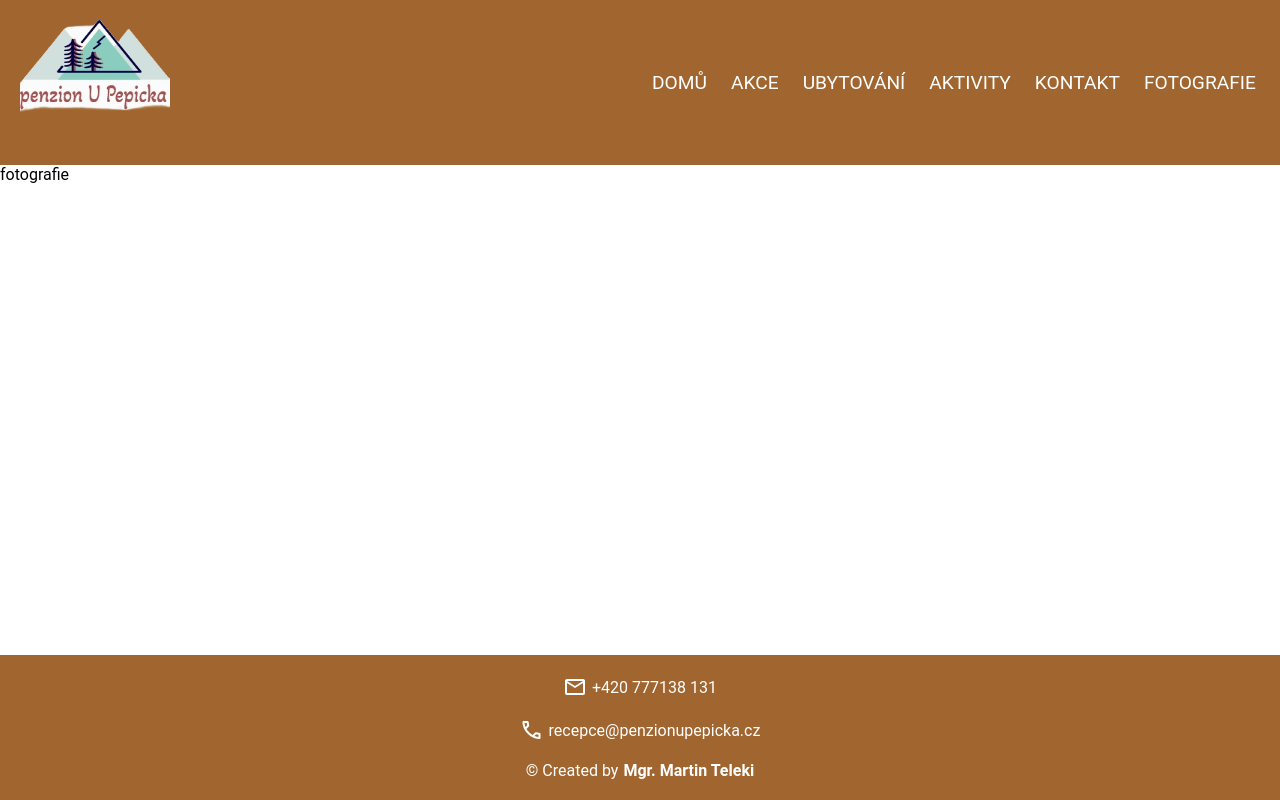
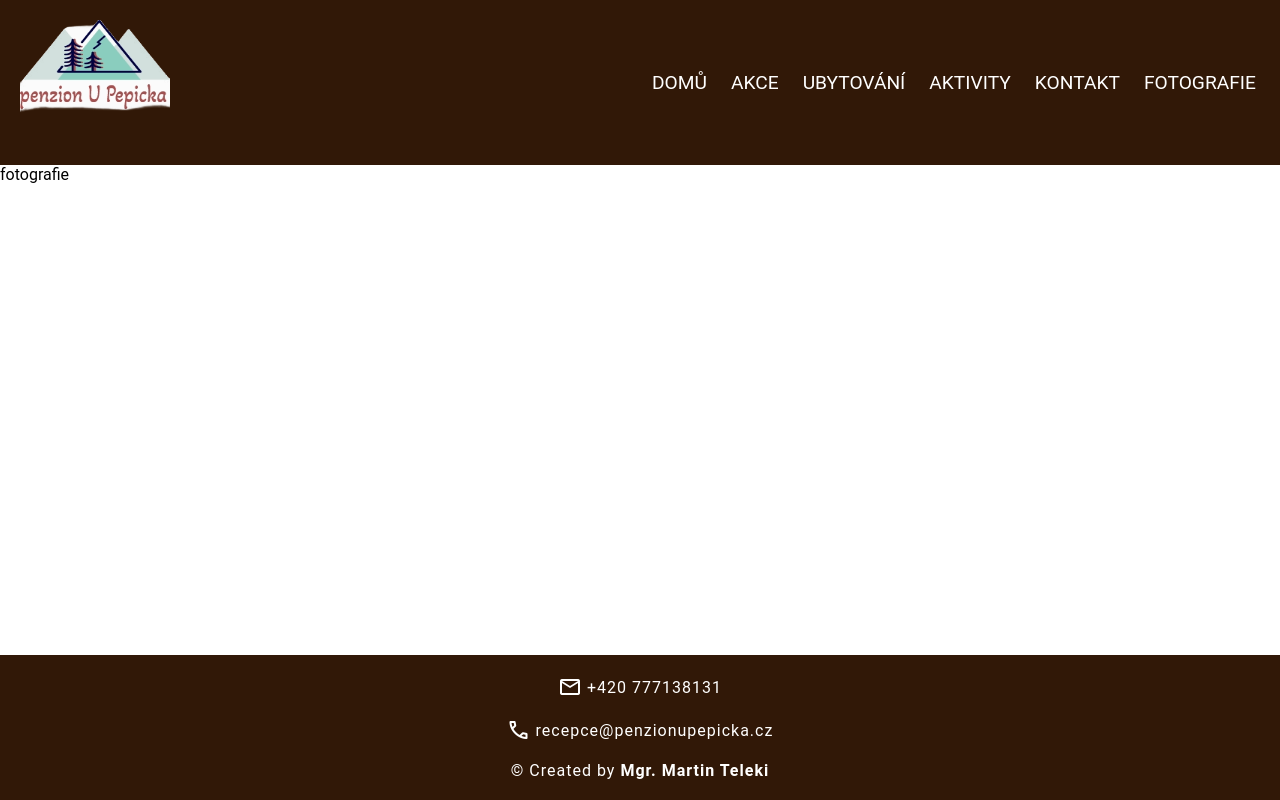
Before and after one commit to MartinTeleki/pensionPepicek, a React (Vite) app: page /fotografie in a window 1280 px wide. Built offline with nearby package versions, Linux system fonts and the light colour scheme.

Commit message:
changed files

```diff
--- a/src/Ui/Footer.jsx
+++ b/src/Ui/Footer.jsx
@@ -1,13 +1,11 @@
 import styles from "./Footer.module.css";
-
 
 export default function Footer() {
   return (
     <div className={styles.footer}>
       <p>
         <div className={styles.iconsContainer}>
-          <span className="material-symbols-outlined">mail</span> +420 777138
-          131
+          <span className="material-symbols-outlined">mail</span> +420 777138131
         </div>{" "}
         <br />
         <div className={styles.iconsContainer}>
--- a/src/Ui/Footer.module.css
+++ b/src/Ui/Footer.module.css
@@ -1,7 +1,7 @@
 /* footer of App */
 
 :root {
-  --background-color-black: #A1662F;
+  --background-color-black: #311807;
   --color-white: #fff;
 }
 
@@ -33,5 +33,5 @@
   display: flex;
   justify-content: center;
   align-items: center;
-
+  letter-spacing: 1px;
 }
--- a/src/Ui/Header.module.css
+++ b/src/Ui/Header.module.css
@@ -1,5 +1,6 @@
 .layout {
-  background-color: #a1662f;
+  /* background-color: #a1662f; */
+  background-color: #311807;
   padding: 20px 0;
   display: flex;
   justify-content: space-between;
--- a/src/Ui/Home.jsx
+++ b/src/Ui/Home.jsx
@@ -1,7 +1,7 @@
 function Home() {
     return (
         <div>
-            <section>
+            <section className="welcomeSection">
 
             </section>
         </div>
--- a/src/index.css
+++ b/src/index.css
@@ -11,4 +11,5 @@
 
 .material-symbols-outlined {
   margin-right: 5px;
+
 }
```
Also changed, not shown: src/Ui/HamburgerMenu.jsx (deleted), src/Ui/HamburgerMenu.module.css (deleted).
